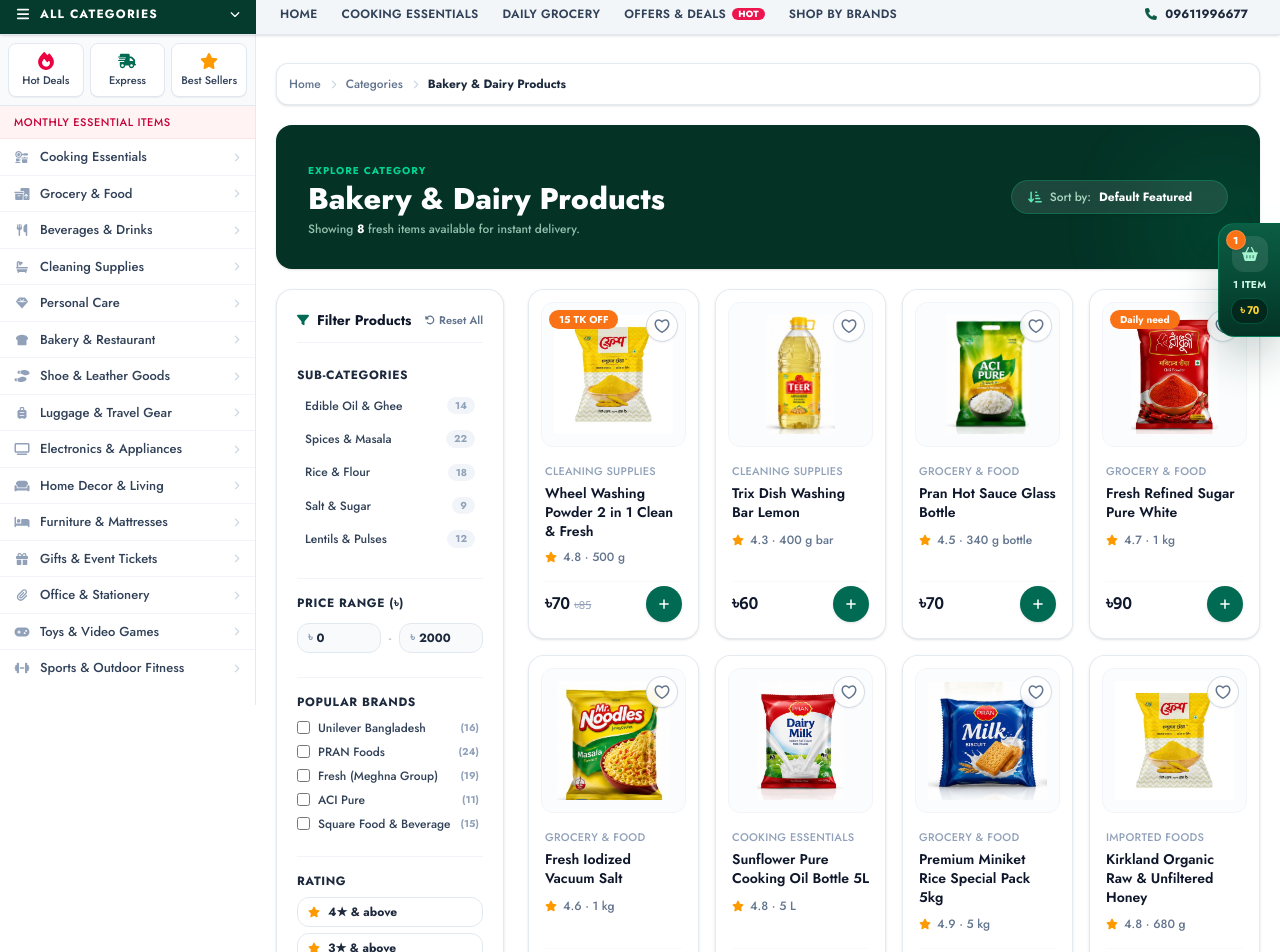
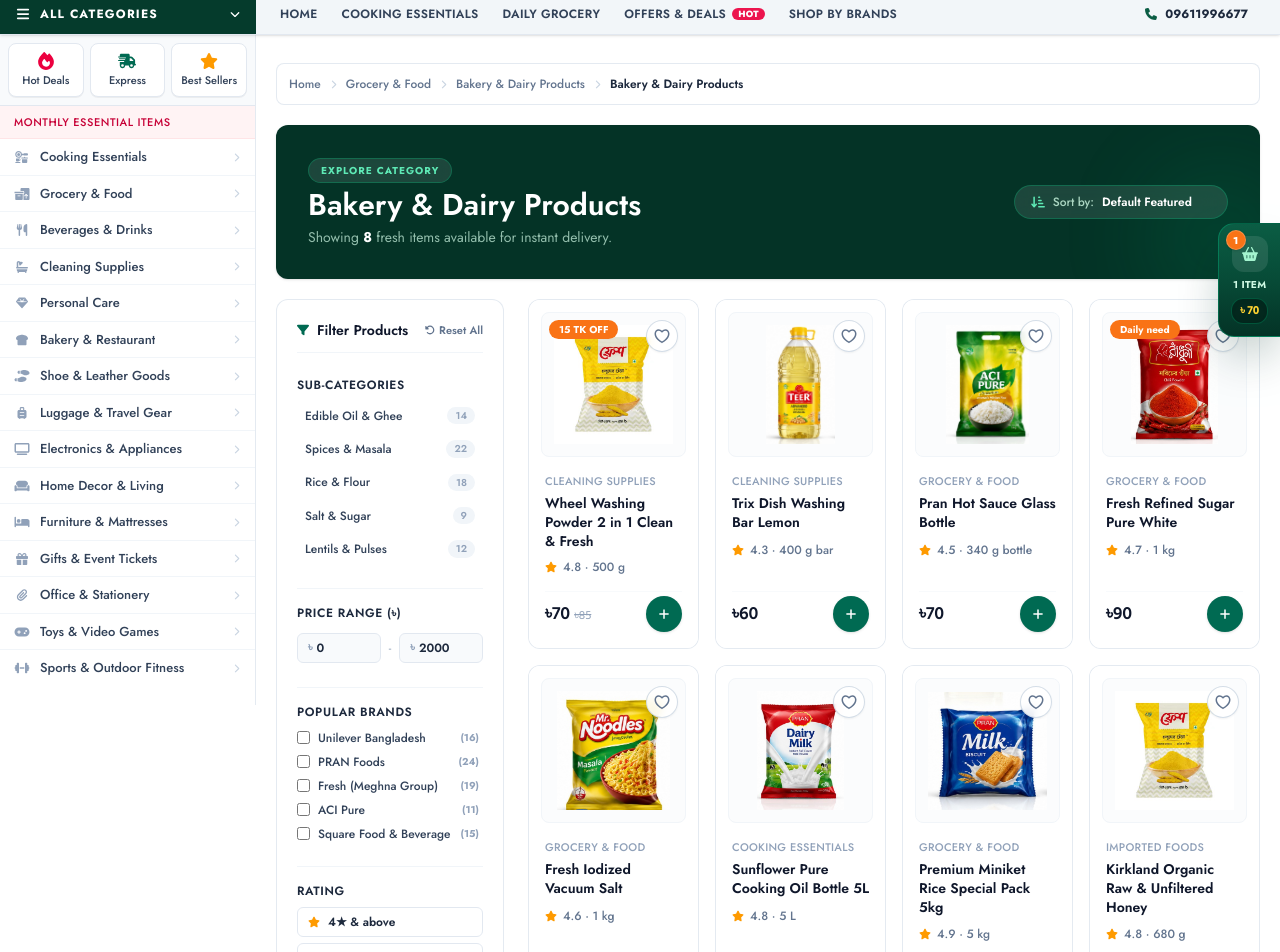
Before and after one commit to bmnazmussakib/ronex-mart-ui, a Next.js app: page /category/bakery-and-dairy in a window 1280 px wide. Shown: the part 120-1072 px from the top of the page. Built offline with nearby package versions, Linux system fonts and the light colour scheme.

Commit message:
category, checkout

```diff
--- a/app/category/[slug]/page.js
+++ b/app/category/[slug]/page.js
@@ -4,6 +4,7 @@
 import CategoryFilterSidebar from '@/components/category/CategoryFilterSidebar';
 import CategoryPagination from '@/components/category/CategoryPagination';
 import { FaChevronRight } from 'react-icons/fa6';
+import Breadcrumb from '@/components/ui/Breadcrumb';
 
 export default async function CategorySlugPage({ params }) {
   const { slug } = await params;
@@ -97,22 +98,17 @@
     },
   ];
 
+    const breadcrumbItems = [
+    { label: 'Home', href: '/' },
+    { label: 'Grocery & Food', href: '#' },
+    { label: currentTitle, href: '#' },
+    { label: currentTitle },
+  ];
+
   return (
     <div className="flex flex-col gap-5 py-2">
       {/* Breadcrumb Bar */}
-      <nav className="flex items-center gap-2 text-xs font-medium text-slate-500 bg-white p-3 rounded-xl border border-slate-200/90 shadow-sm overflow-x-auto">
-        <Link href="/" className="hover:text-[#006a52] transition-colors whitespace-nowrap">
-          Home
-        </Link>
-        <FaChevronRight className="text-[9px] text-slate-300 shrink-0" />
-        <Link href="/category" className="hover:text-[#006a52] transition-colors whitespace-nowrap">
-          Categories
-        </Link>
-        <FaChevronRight className="text-[9px] text-slate-300 shrink-0" />
-        <span className="text-slate-800 font-bold truncate">
-          {currentTitle}
-        </span>
-      </nav>
+      <Breadcrumb items={breadcrumbItems} />
 
       {/* Category Banner Header */}
       <CategoryHeader title={currentTitle} itemCount={productsList.length} />
--- a/components/category/CategoryFilterSidebar.jsx
+++ b/components/category/CategoryFilterSidebar.jsx
@@ -43,10 +43,10 @@
   };
 
   return (
-    <div className="bg-white rounded-2xl border border-slate-200/90 p-5 shadow-sm space-y-6">
+    <div className="bg-white rounded-xl border border-slate-200/90 p-5 space-y-6">
       {/* Filter Header */}
       <div className="flex items-center justify-between border-b border-slate-100 pb-3">
-        <div className="flex items-center gap-2 text-slate-900 font-bold text-sm">
+        <div className="flex items-center gap-2 text-slate-900 font-semibold text-sm">
           <FaFilter className="text-[#006a52] text-xs" />
           <span>Filter Products</span>
         </div>
@@ -61,17 +61,17 @@
 
       {/* Sub-categories */}
       <div className="space-y-2">
-        <h4 className="text-xs font-bold text-slate-800 uppercase tracking-wider">
+        <h4 className="text-xs font-semibold text-slate-800 uppercase tracking-wider">
           Sub-Categories
         </h4>
         <div className="space-y-1 text-xs">
           {subCategories.map((sub, idx) => (
             <button
               key={idx}
-              className="w-full flex items-center justify-between py-1.5 px-2 rounded-xl text-slate-700 hover:bg-[#e8f3e8] hover:text-[#006a52] font-medium transition-colors text-left cursor-pointer"
+              className="w-full flex items-center justify-between py-1.5 px-2 rounded-md text-slate-700 hover:bg-[#e8f3e8] hover:text-[#006a52] font-medium transition-colors text-left cursor-pointer"
             >
               <span>{sub.title}</span>
-              <span className="text-[10px] text-slate-400 font-bold bg-slate-100 px-2 py-0.5 rounded-full">
+              <span className="text-[10px] text-slate-400 font-semibold bg-slate-100 px-2 py-0.5 rounded-full">
                 {sub.count}
               </span>
             </button>
@@ -81,29 +81,29 @@
 
       {/* Price Range Filter */}
       <div className="space-y-3 border-t border-slate-100 pt-4">
-        <h4 className="text-xs font-bold text-slate-800 uppercase tracking-wider">
+        <h4 className="text-xs font-semibold text-slate-800 uppercase tracking-wider">
           Price Range (৳)
         </h4>
         <div className="flex items-center gap-2 text-xs">
-          <div className="flex-1 bg-slate-50 border border-slate-200 rounded-xl px-2.5 py-1.5 flex items-center gap-1">
+          <div className="flex-1 bg-slate-50 border border-slate-200 rounded-md px-2.5 py-1.5 flex items-center gap-1">
             <span className="text-slate-400 font-bold font-taka">৳</span>
             <input
               type="number"
               value={minPrice}
               onChange={(e) => setMinPrice(Number(e.target.value))}
               placeholder="Min"
-              className="w-full bg-transparent text-slate-800 font-bold focus:outline-none"
+              className="w-full bg-transparent text-slate-800 font-semibold focus:outline-none"
             />
           </div>
           <span className="text-slate-400">-</span>
-          <div className="flex-1 bg-slate-50 border border-slate-200 rounded-xl px-2.5 py-1.5 flex items-center gap-1">
+          <div className="flex-1 bg-slate-50 border border-slate-200 rounded-md px-2.5 py-1.5 flex items-center gap-1">
             <span className="text-slate-400 font-bold font-taka">৳</span>
             <input
               type="number"
               value={maxPrice}
               onChange={(e) => setMaxPrice(Number(e.target.value))}
               placeholder="Max"
-              className="w-full bg-transparent text-slate-800 font-bold focus:outline-none"
+              className="w-full bg-transparent text-slate-800 font-semibold focus:outline-none"
             />
           </div>
         </div>
@@ -111,7 +111,7 @@
 
       {/* Brand Checkboxes */}
       <div className="space-y-2.5 border-t border-slate-100 pt-4">
-        <h4 className="text-xs font-bold text-slate-800 uppercase tracking-wider">
+        <h4 className="text-xs font-semibold text-slate-800 uppercase tracking-wider">
           Popular Brands
         </h4>
         <div className="space-y-2 text-xs max-h-48 overflow-y-auto custom-scrollbar pr-1">
@@ -137,7 +137,7 @@
 
       {/* Customer Rating Filter */}
       <div className="space-y-2 border-t border-slate-100 pt-4">
-        <h4 className="text-xs font-bold text-slate-800 uppercase tracking-wider">
+        <h4 className="text-xs font-semibold text-slate-800 uppercase tracking-wider">
           Rating
         </h4>
         <div className="space-y-1.5 text-xs">
@@ -145,14 +145,14 @@
             <button
               key={stars}
               onClick={() => setSelectedRating(stars)}
-              className={`w-full flex items-center justify-between px-2.5 py-1.5 rounded-xl border text-left transition-all cursor-pointer ${selectedRating === stars
-                  ? 'border-[#006a52] bg-[#e8f3e8] text-[#006a52] font-bold'
+              className={`w-full flex items-center justify-between px-2.5 py-1.5 rounded-md border text-left transition-all cursor-pointer ${selectedRating === stars
+                  ? 'border-[#006a52] bg-[#e8f3e8] text-[#006a52] font-semibold'
                   : 'border-slate-200 bg-white text-slate-700 hover:border-slate-300'
                 }`}
             >
               <div className="flex items-center gap-1 text-amber-500">
                 <FaStar />
-                <span className="text-xs font-bold text-slate-800 ml-1">{stars}★ & above</span>
+                <span className="text-xs font-semibold text-slate-800 ml-1">{stars}★ & above</span>
               </div>
             </button>
           ))}
@@ -161,7 +161,7 @@
 
       {/* Availability Toggle */}
       <div className="border-t border-slate-100 pt-4">
-        <label className="flex items-center justify-between cursor-pointer select-none text-xs font-bold text-slate-800">
+        <label className="flex items-center justify-between cursor-pointer select-none text-xs font-semibold text-slate-800">
           <span>In Stock Only</span>
           <input
             type="checkbox"
--- a/components/category/CategoryHeader.jsx
+++ b/components/category/CategoryHeader.jsx
@@ -4,31 +4,31 @@
 
 export default function CategoryHeader({ title, itemCount, sortBy, onSortChange }) {
   return (
-    <div className="bg-[#043326] text-white rounded-2xl p-6 sm:p-8 shadow-sm flex flex-col md:flex-row items-start md:items-center justify-between gap-4 relative overflow-hidden">
+    <div className="bg-[#043326] text-white rounded-xl p-6 sm:p-8 shadow-sm flex flex-col md:flex-row items-start md:items-center justify-between gap-4 relative overflow-hidden">
       {/* Subtle Background Accent */}
       <div className="absolute -right-10 -bottom-10 w-40 h-40 bg-emerald-500/10 rounded-full blur-2xl pointer-events-none" />
 
       {/* Title & Count */}
       <div className="z-10 space-y-1">
-        <span className="text-[10px] font-bold tracking-widest text-emerald-400 uppercase">
+        <span className="inline-block px-3 py-1 bg-white/10 backdrop-blur-md text-emerald-300 text-[10px] font-bold tracking-widest uppercase rounded-full border border-emerald-500/30">
           EXPLORE CATEGORY
         </span>
-        <h1 className="text-2xl sm:text-3xl font-extrabold text-white">
+        <h1 className="text-2xl sm:text-3xl font-semibold text-white">
           {title || "Cooking Essentials"}
         </h1>
-        <p className="text-xs text-emerald-100/70 font-medium">
+        <p className="text-sm text-emerald-100/70 font-base">
           Showing <strong className="text-white">{itemCount || 48}</strong> fresh items available for instant delivery.
         </p>
       </div>
 
       {/* Sorting Dropdown */}
-      <div className="z-10 bg-white/10 backdrop-blur-md border border-emerald-500/30 rounded-full px-4 py-2 flex items-center gap-2 text-xs shrink-0 shadow-sm">
+      <div className="z-10 bg-white/10 backdrop-blur-md border border-emerald-500/30 rounded-full px-4 py-2 flex items-center gap-2 text-xs shrink-0 ">
         <FaArrowDownShortWide className="text-emerald-300 text-sm" />
         <span className="text-emerald-100/80 font-medium">Sort by:</span>
         <select
           value={sortBy || 'default'}
           onChange={(e) => onSortChange && onSortChange(e.target.value)}
-          className="bg-transparent text-white font-bold cursor-pointer focus:outline-none appearance-none pr-2"
+          className="bg-transparent text-white font-semibold cursor-pointer focus:outline-none appearance-none pr-2"
         >
           <option value="default" className="text-slate-900 font-medium">Default Featured</option>
           <option value="price-low" className="text-slate-900 font-medium">Price: Low to High</option>
--- a/components/ui/ProductCard.jsx
+++ b/components/ui/ProductCard.jsx
@@ -33,7 +33,7 @@
   };
 
   return (
-    <div className="bg-white rounded-2xl border border-slate-200/90 shadow-sm overflow-hidden flex flex-col justify-between hover:shadow-md hover:border-[#006a52] transition-all group w-full h-full">
+    <div className="bg-white rounded-xl border border-slate-200/90 overflow-hidden flex flex-col justify-between hover:shadow-md hover:border-[#006a52] transition-all group w-full h-full">
       {/* Product Image Container */}
       <Link href={`/product/${id}`} className="bg-white p-3 flex items-center justify-center relative shrink-0 block">
         {badge ? (
@@ -59,7 +59,7 @@
             <RiHeart3Line className="text-slate-500 text-lg group-hover/heart:text-red-500 transition-colors" />
           )}
         </button>
-        <div className="bg-slate-50/60 w-full aspect-square rounded-xl p-3 flex items-center justify-center border border-slate-100 overflow-hidden">
+        <div className="bg-slate-50/60 w-full aspect-square rounded-lg p-3 flex items-center justify-center border border-slate-100 overflow-hidden">
           <img
             src={image}
             alt={title}
```
Also changed, not shown: components/checkout/CheckoutSummarySidebar.jsx (+54 -68 lines), components/checkout/ShippingAndBillingForm.jsx (+4 -4 lines).
